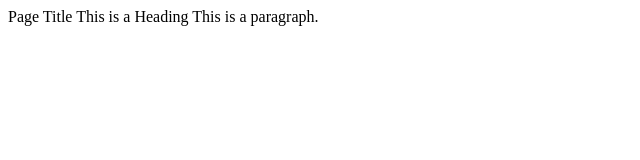
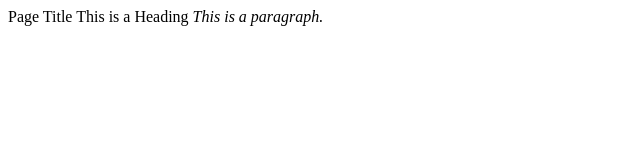
Before and after one commit to UniqueEv2/UniqueEv2.github.io, a plain HTML site: page index.html in a window 1280 px wide. Shown: the full height of the page, 0-640 px from the left. Drawn offline with Linux system fonts and the light colour scheme.

Commit message:
Update index.html

```diff
--- a/index.html
+++ b/index.html
@@ -1,13 +1,14 @@
 <!DOCTYPE html>
 <html>
 <head>
-<Unique Evans Portfolio>Page Title</title>
+<Unique Evans Portfolio>Page Title</Unique Evans Portfolio>
 </head>
 <body>
 
 <Unique Evans>This is a Heading</Unique Evans>
-<am a freshman computer science student currently attending Virginia State
-University>This is a paragraph.</p>
+<I am a freshman computer science student currently attending Virginia State
+University>This is a paragraph.</I am a freshman computer science student currently attending Virginia State
+University>
 
 </body>
 </html>
```
